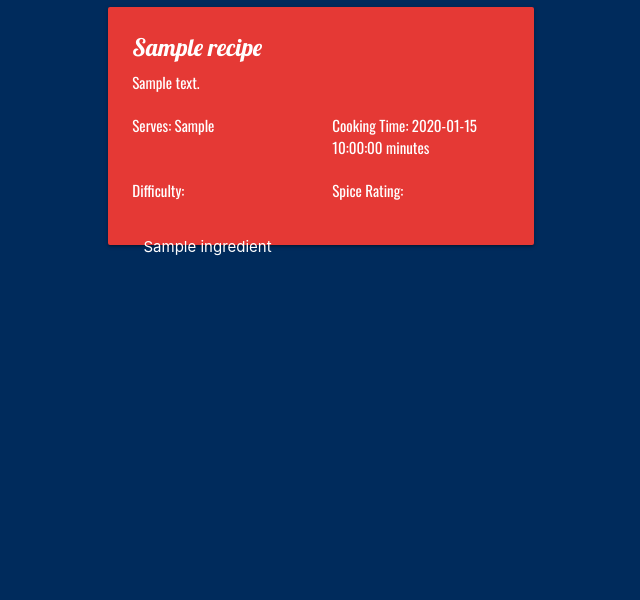
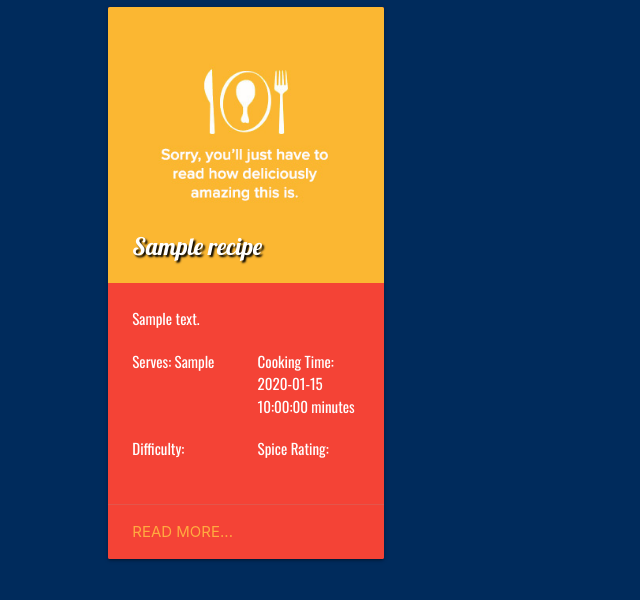
Before and after one commit to tomossmith/MS3-Foodie, a Flask app: page /get_recipes in a window 1280 px wide. Shown: the part 98-698 px from the top of the page, without its empty margins (95-735 px from the left). Run offline with Flask 2, Linux system fonts and the light colour scheme; a database or web service that is not in the repository returns one stand-in record (values such as "Sample title"); some libraries are stand-ins or nearby versions.

Commit message:
Improved layout and styling to recipe page

```diff
--- a/static/css/style.css
+++ b/static/css/style.css
@@ -114,10 +114,3 @@ nav li a {
 .default-button:hover {
     background-color: #135caf;
 }
-
-/* Index Page */
-#hero-img {
-    width: 100%;
-    height: auto;
-
-}
--- a/templates/recipes.html
+++ b/templates/recipes.html
@@ -1,34 +1,38 @@
 {% extends "base.html" %}
 {% block content %}
 
+
+<!-- CARD -->
 {% for recipe in recipes %}
 <div class="row">
-      <div class="col s12 m6">
-        <div class="card red darken-1">
-          <div class="card-content white-text">
-            <h3 class="card-title">{{ recipe.recipe_name }}</h3>
-
+  <div class="col s12 m4">
+    <div class="card red">
+      <div class="card-image">
+        <img src="/static/images/recipe_placeholder.jpeg">
+        <h3 class="card-title text-shadow">{{ recipe.recipe_name }}</h3>
+      </div>
+      <div class="card-content">
                 <!-- RECIPE DESCRIPTION-->
                 <div class="row">
                   <div class="col s12">
-                <p>{{ recipe.recipe_description}}</p>
+                    <p class="white-text">{{ recipe.recipe_description}}</p>
                   </div>
                 </div>
 
                 <!-- RECIPE KEY ROW 1-->
                 <div class="row">
                   <div class="col s6">
-                <p>Serves: {{ recipe.recipe_serves}} </p>
+                    <p class="white-text">Serves: {{ recipe.recipe_serves}} </p>
                   </div>
                   <div class="col s6">
-                <p>Cooking Time: {{ recipe.recipe_cook_time}} minutes</p>
+                    <p class="white-text">Cooking Time: {{ recipe.recipe_cook_time}} minutes</p>
                   </div>
                 </div>
 
                 <!-- RECIPE KEY ROW 2-->
                 <div class="row">
                   <div class="col s6">
-                <p>Difficulty: &nbsp;
+                    <p class="white-text">Difficulty: &nbsp;
                       {% if recipe.recipe_difficulty == 1 %}
                       <i class="far fa-check-circle"></i>
                       <i class="far fa-circle"></i>
@@ -51,7 +55,7 @@
                   </div>
 
                   <div class="col s6">
-                <p>Spice Rating: &nbsp;
+                    <p class="white-text">Spice Rating: &nbsp;
                       {% if recipe.recipe_spice_rating == 0 %}
                       <i class="fas fa-times"></i>
                       {% endif %}
@@ -73,19 +77,13 @@
                     </p>
                   </div>
                 </div>
+      </div>
+      <div class="card-action">
+        <a href="#">Read More...</a>
+      </div>
+    </div><!-- CARD-->
+  </div><!-- COL-->
+</div><!-- ROW -->
 
-            <!-- INGREDIENTS -->
-            <div class="col s12 l18">
-              {% for ingredient in recipe.recipe_ingredients %}
-              <ul>
-                <li>
-                  {{ ingredient }}
-                </li>
-              </ul>
-              {% endfor %}
-            </div>
-          </div>
-        </div>
-      </div>
 {% endfor %}
 {% endblock %}
```
Also changed, not shown: static/images/recipe_placeholder.jpeg (added). Lines whose indentation alone changed are shown as unchanged.
